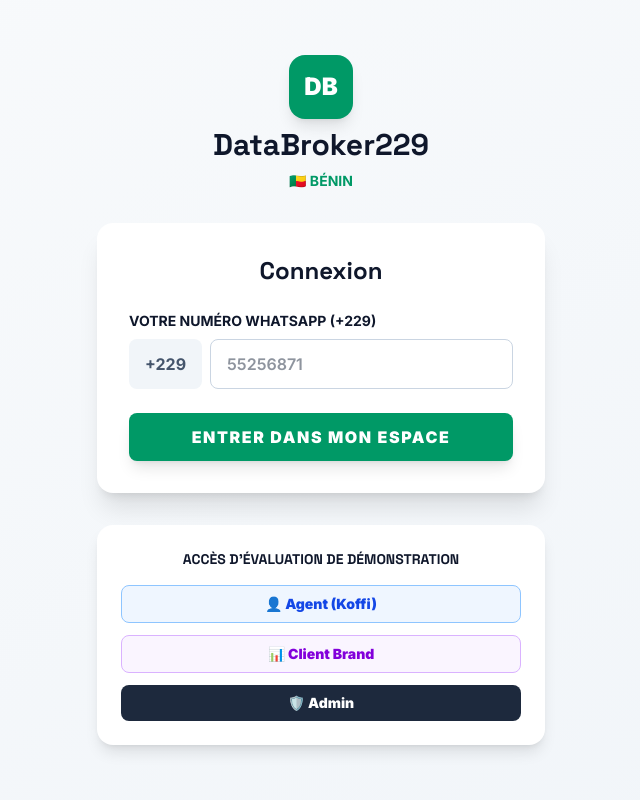
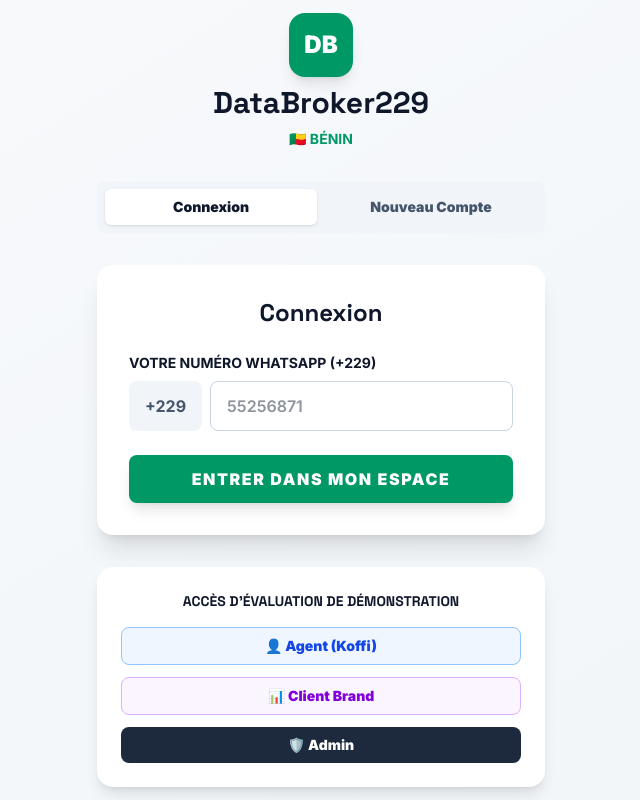
Before and after one commit to Jean-jacques-25/DataBroker229-benin, a Flask app: page /login in a window 1280 px wide. Shown: the whole page, without its empty margins (319-959 px from the left). Run offline with Flask 3, Linux system fonts and the light colour scheme; data comes from the database, SQL or seed files in the repository.

Commit message:
Add: Registration form with login toggle

```diff
--- a/templates/home.html
+++ b/templates/home.html
@@ -17,8 +17,18 @@
       <p class="text-sm text-emerald-600 font-bold">🇧🇯 BÉNIN</p>
     </div>
 
+    <!-- Toggle Buttons -->
+    <div class="flex gap-2 bg-slate-100 p-2 rounded-lg">
+      <button onclick="toggleTab('login')" id="login-tab" class="flex-1 py-2 px-4 font-black text-sm rounded-md bg-white text-slate-900 shadow-sm">
+        Connexion
+      </button>
+      <button onclick="toggleTab('register')" id="register-tab" class="flex-1 py-2 px-4 font-black text-sm rounded-md text-slate-600 bg-transparent">
+        Nouveau Compte
+      </button>
+    </div>
+
     <!-- Login Form -->
-    <form onsubmit="handleAuthSubmit(event, 'login')" class="bg-white rounded-2xl shadow-xl p-8 space-y-6">
+    <form id="login-form" onsubmit="handleAuthSubmit(event, 'login')" class="bg-white rounded-2xl shadow-xl p-8 space-y-6">
       <h2 class="text-2xl font-black text-slate-900 text-center">Connexion</h2>
 
       <!-- Phone Input -->
@@ -48,18 +58,83 @@
       </button>
     </form>
 
+    <!-- Register Form -->
+    <form id="register-form" style="display:none;" onsubmit="handleAuthSubmit(event, 'register')" class="bg-white rounded-2xl shadow-xl p-8 space-y-6">
+      <h2 class="text-2xl font-black text-slate-900 text-center">Créer un compte</h2>
+
+      <!-- Name Input -->
+      <div class="space-y-2">
+        <label class="block text-sm font-bold text-slate-900 uppercase">Nom complet *</label>
+        <input
+          type="text"
+          id="register-name"
+          placeholder="Jean-Jacques"
+          required
+          class="w-full px-4 py-3 border border-slate-300 rounded-lg focus:outline-none focus:ring-2 focus:ring-emerald-500 font-semibold"
+        />
+      </div>
+
+      <!-- Phone Input -->
+      <div class="space-y-2">
+        <label class="block text-sm font-bold text-slate-900 uppercase">Numéro WhatsApp (+229) *</label>
+        <div class="flex gap-2">
+          <span class="flex items-center px-4 bg-slate-100 rounded-lg font-bold text-slate-600">+229</span>
+          <input
+            type="tel"
+            id="register-phone"
+            placeholder="55256871"
+            maxlength="8"
+            required
+            class="flex-1 px-4 py-3 border border-slate-300 rounded-lg focus:outline-none focus:ring-2 focus:ring-emerald-500 font-semibold"
+          />
+        </div>
+      </div>
+
+      <!-- Email Input -->
+      <div class="space-y-2">
+        <label class="block text-sm font-bold text-slate-900 uppercase">Email</label>
+        <input
+          type="email"
+          id="register-email"
+          placeholder="exemple@email.com"
+          class="w-full px-4 py-3 border border-slate-300 rounded-lg focus:outline-none focus:ring-2 focus:ring-emerald-500 font-semibold"
+        />
+      </div>
+
+      <!-- Role Selection -->
+      <div class="space-y-2">
+        <label class="block text-sm font-bold text-slate-900 uppercase">Rôle *</label>
+        <select id="register-role" required class="w-full px-4 py-3 border border-slate-300 rounded-lg focus:outline-none focus:ring-2 focus:ring-emerald-500 font-semibold">
+          <option value="">-- Sélectionner un rôle --</option>
+          <option value="agent">👤 Agent (Collecteur de données)</option>
+          <option value="client">📊 Client (Sponsor de missions)</option>
+        </select>
+      </div>
+
+      <!-- Error Box -->
+      <div id="register-error" class="hidden bg-red-50 border border-red-300 text-red-700 px-4 py-3 rounded-lg text-sm"></div>
+
+      <!-- Submit Button -->
+      <button
+        type="submit"
+        class="w-full bg-emerald-600 hover:bg-emerald-700 text-white font-black py-3 px-4 rounded-lg uppercase tracking-widest transition-all shadow-lg active:scale-95"
+      >
+        Créer mon compte
+      </button>
+    </form>
+
     <!-- Demo Accounts -->
     <div class="bg-white rounded-2xl shadow-lg p-6 space-y-4">
       <h3 class="text-sm font-black text-slate-900 uppercase text-center">Accès d'évaluation de démonstration</h3>
 
       <div class="grid grid-cols-1 gap-3">
-        <button onclick="fillAndLogPhone('+22961000001')" class="w-full bg-blue-50 hover:bg-blue-100 border border-blue-300 text-blue-700 font-black py-2 px-4 rounded-lg text-sm transition-all">
+        <button type="button" onclick="fillAndLogPhone('+22961000001')" class="w-full bg-blue-50 hover:bg-blue-100 border border-blue-300 text-blue-700 font-black py-2 px-4 rounded-lg text-sm transition-all">
           👤 Agent (Koffi)
         </button>
-        <button onclick="fillAndLogPhone('+22955000001')" class="w-full bg-purple-50 hover:bg-purple-100 border border-purple-300 text-purple-700 font-black py-2 px-4 rounded-lg text-sm transition-all">
+        <button type="button" onclick="fillAndLogPhone('+22955000001')" class="w-full bg-purple-50 hover:bg-purple-100 border border-purple-300 text-purple-700 font-black py-2 px-4 rounded-lg text-sm transition-all">
           📊 Client Brand
         </button>
-        <button onclick="fillAndLogPhone('+22999999999')" class="w-full bg-slate-800 hover:bg-slate-900 text-white font-black py-2 px-4 rounded-lg text-sm transition-all">
+        <button type="button" onclick="fillAndLogPhone('+22999999999')" class="w-full bg-slate-800 hover:bg-slate-900 text-white font-black py-2 px-4 rounded-lg text-sm transition-all">
           🛡️ Admin
         </button>
       </div>
@@ -69,6 +144,29 @@
 </div>
 
 <script>
+function toggleTab(tab) {
+  const loginForm = document.getElementById("login-form");
+  const registerForm = document.getElementById("register-form");
+  const loginTab = document.getElementById("login-tab");
+  const registerTab = document.getElementById("register-tab");
+
+  if (tab === 'login') {
+    loginForm.style.display = "block";
+    registerForm.style.display = "none";
+    loginTab.classList.add("bg-white", "shadow-sm");
+    loginTab.classList.remove("bg-transparent");
+    registerTab.classList.remove("bg-white", "shadow-sm");
+    registerTab.classList.add("bg-transparent");
+  } else {
+    loginForm.style.display = "none";
+    registerForm.style.display = "block";
+    registerTab.classList.add("bg-white", "shadow-sm");
+    registerTab.classList.remove("bg-transparent");
+    loginTab.classList.remove("bg-white", "shadow-sm");
+    loginTab.classList.add("bg-transparent");
+  }
+}
+
 function fillAndLogPhone(phone) {
   document.getElementById("login-phone").value = phone.replace("+229", "");
   setTimeout(() => {
@@ -80,13 +178,14 @@ function fillAndLogPhone(phone) {
 async function handleAuthSubmit(e, type) {
   e.preventDefault();
 
-  const errBox = document.getElementById("auth-error");
-  errBox.classList.add("hidden");
-
   let payload = {};
   let url = "";
+  let errBox = null;
 
   if (type === 'login') {
+    errBox = document.getElementById("auth-error");
+    errBox.classList.add("hidden");
+
     const phoneInput = document.getElementById("login-phone");
     if (!phoneInput || !phoneInput.value) {
       if (errBox) {
@@ -101,6 +200,34 @@ async function handleAuthSubmit(e, type) {
 
     payload = { phone: formattedPhone };
     url = "/api/connexion";
+
+  } else if (type === 'register') {
+    errBox = document.getElementById("register-error");
+    errBox.classList.add("hidden");
+
+    const name = document.getElementById("register-name").value;
+    const phone = document.getElementById("register-phone").value;
+    const email = document.getElementById("register-email").value;
+    const role = document.getElementById("register-role").value;
+
+    if (!name || !phone || !role) {
+      if (errBox) {
+        errBox.innerText = "Veuillez remplir tous les champs obligatoires.";
+        errBox.classList.remove("hidden");
+      }
+      return;
+    }
+
+    const rawPhone = phone.trim();
+    const formattedPhone = rawPhone.startsWith("+229") ? rawPhone : "+229" + rawPhone;
+
+    payload = {
+      name: name,
+      phone: formattedPhone,
+      email: email || "",
+      role: role
+    };
+    url = "/api/inscription";
   }
 
   try {
@@ -112,13 +239,13 @@ async function handleAuthSubmit(e, type) {
 
     const data = await response.json();
 
-    if (response.ok) {
+    if (response.ok || data.success) {
       // Success - redirect to dashboard
-      window.location.href = "/dashboard?role=" + (data.role || "agent");
+      window.location.href = "/dashboard";
     } else {
       // Error from API
       if (errBox) {
-        errBox.innerText = data.message || "Erreur de connexion. Veuillez réessayer.";
+        errBox.innerText = data.message || "Erreur. Veuillez réessayer.";
         errBox.classList.remove("hidden");
       }
     }
```
